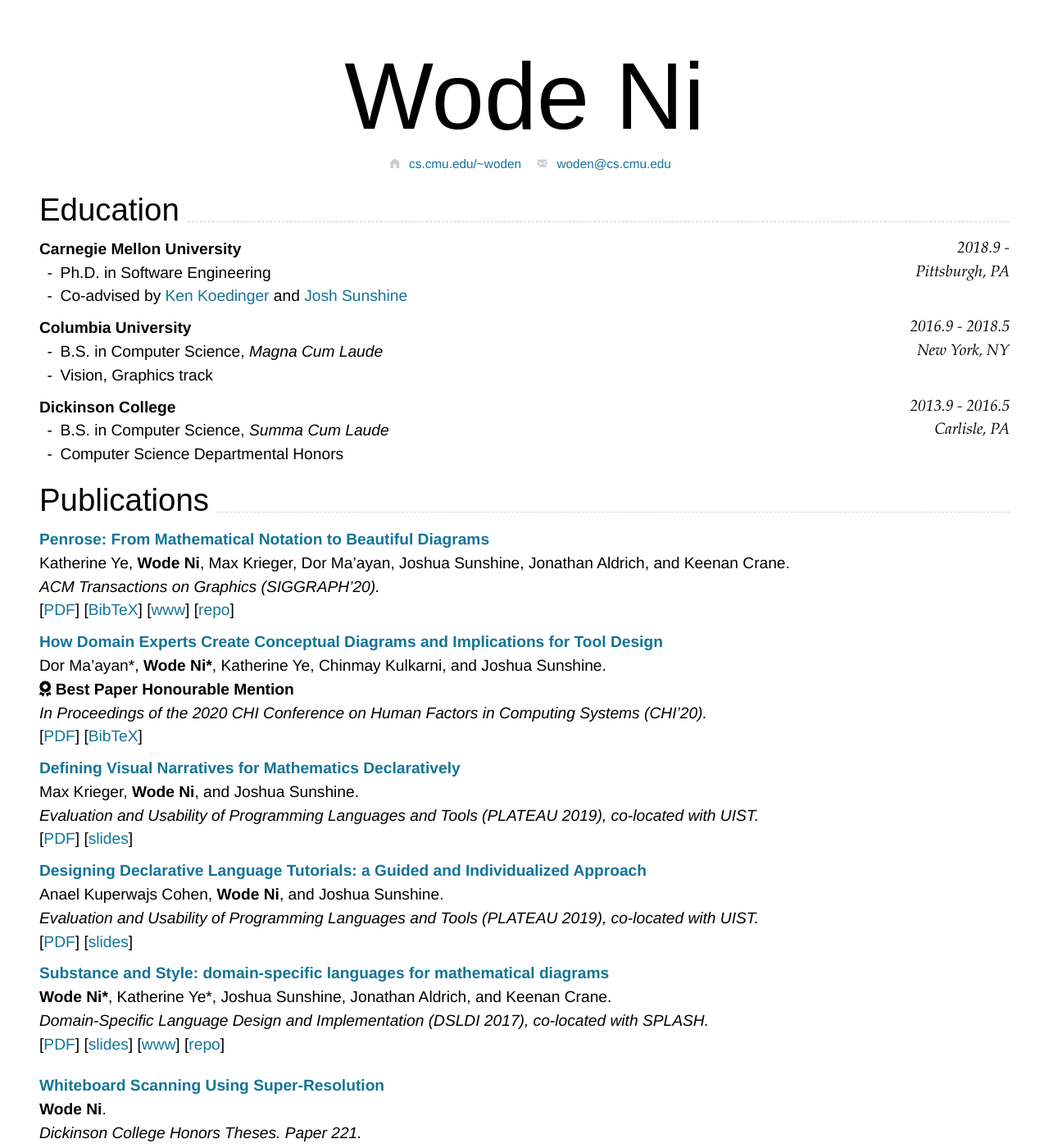
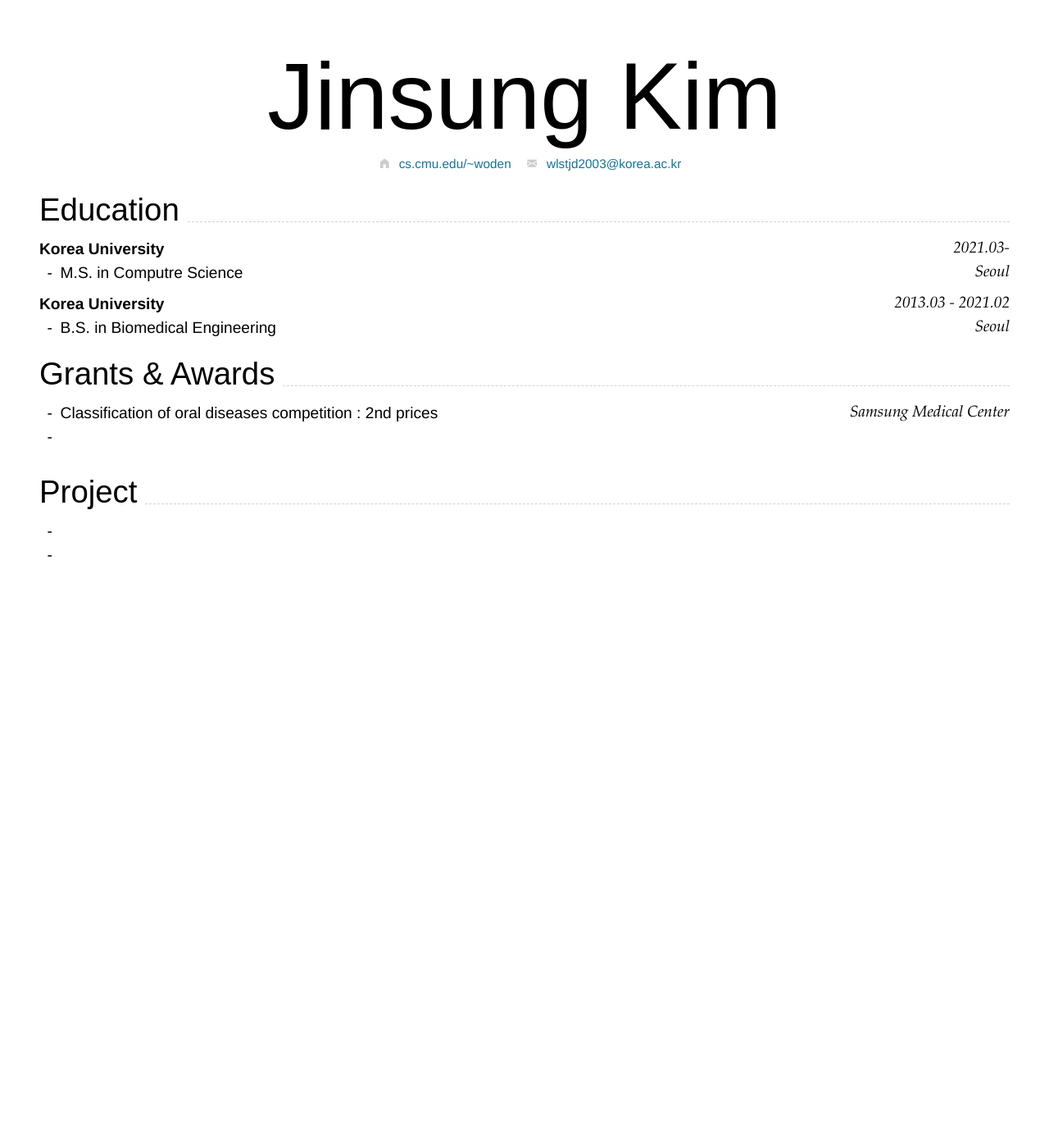
Before and after one commit to Onedas/Onedas.github.io, a Jekyll site: the page built from index.md, in a window 1280 px wide and 1400 px high. Shown: the whole window at 82% size. Built offline with Jekyll 4.4.1, drawn with Linux system fonts in a browser that asks for light colours; nearby versions of some CDN libraries; some of the changed text lies outside the part shown.

Commit message:
add basic inform

````diff
--- a/index.md
+++ b/index.md
@@ -1,157 +1,60 @@
 ---
 layout: cv
-title: Wode "Nimo" Ni
+title: Jinsung Kim
 email:
-  url: mailto:woden@cs.cmu.edu
-  text: woden@cs.cmu.edu
+  url: wlstjd2003@korea.ac.kr
+  text: wlstjd2003@korea.ac.kr
 homepage:
   url: http://cs.cmu.edu/~woden
   text: cs.cmu.edu/~woden
 ---
 
-# Wode **Ni**
+# Jinsung **Kim**
 
 <!--
 include contact information from the front matter
 Supported arguments:
+
     - homepage: url, text
-    - phone
-    - email
+        - phone: 010-9903-1174
+        - email: wlstjd2003@korea.ac.kr
 -->
 
 {% include cv-contact.html %}
 
 ## Education
 
-### **Carnegie Mellon University** `2018.9 -`
+### **Korea University** `2021.03-`
 
 ```
-Pittsburgh, PA
+Seoul
 ```
 
-- Ph.D. in Software Engineering
-- Co-advised by [Ken Koedinger](http://pact.cs.cmu.edu/koedinger.html) and [Josh Sunshine](http://www.cs.cmu.edu/~jssunshi/)
+- M.S. in Computre Science
 
-### **Columbia University** `2016.9 - 2018.5`
+
+
+### **Korea University** `2013.03 - 2021.02`
 
 ```
-New York, NY
+Seoul
 ```
 
-- B.S. in Computer Science, _Magna Cum Laude_
-- Vision, Graphics track
+- B.S. in Biomedical Engineering
 
-### **Dickinson College** `2013.9 - 2016.5`
 
-```
-Carlisle, PA
-```
 
-- B.S. in Computer Science, _Summa Cum Laude_
-- Computer Science Departmental Honors
+## Grants & Awards
 
-## Publications
-
-### [**Penrose: From Mathematical Notation to Beautiful Diagrams**](http://penrose.ink/media/Penrose_SIGGRAPH2020.pdf)
-Katherine Ye, **Wode Ni**, Max Krieger, Dor Ma'ayan, Joshua Sunshine, Jonathan Aldrich, and Keenan Crane.<br>
-_ACM Transactions on Graphics (SIGGRAPH'20)._<br>
-[[PDF](http://penrose.ink/media/Penrose_SIGGRAPH2020.pdf)]
-[[BibTeX]({{ page.homepage.url }}/assets/siggraph20-penrose.txt)]
-[[www](http://penrose.ink/siggraph20.html)]
-[[repo](https://github.com/penrose/penrose)]
-
-### [**How Domain Experts Create Conceptual Diagrams and Implications for Tool Design**]({{ page.homepage.url }}/assets/chi-20-natural-diagramming.pdf)
-
-Dor Ma'ayan\*, **Wode Ni\***, Katherine Ye, Chinmay Kulkarni, and Joshua Sunshine.<br>
-<i class="fas fa-award"></i> <strong>Best Paper Honourable Mention</strong><br>
-_In Proceedings of the 2020 CHI Conference on Human Factors in Computing Systems (CHI'20)._<br>
-[[PDF]({{ page.homepage.url }}/assets/chi-20-natural-diagramming.pdf)]
-[[BibTeX]({{ page.homepage.url }}/assets/chi-20-natural-diagramming.txt)]
-
-### [**Defining Visual Narratives for Mathematics Declaratively**](http://plateau-workshop.org/assets/papers-2019/9.pdf)
-
-Max Krieger, **Wode Ni**, and Joshua Sunshine.<br>
-_Evaluation and Usability of Programming Languages and Tools (PLATEAU 2019), co-located with UIST._<br>
-[[PDF](http://plateau-workshop.org/assets/papers-2019/9.pdf)]
-[[slides]({ page.homepage.url }}/aassets/plateau-19-presentation.pdf)]
-
-### [**Designing Declarative Language Tutorials: a Guided and Individualized Approach**](http://plateau-workshop.org/assets/papers-2019/2.pdf)
-
-Anael Kuperwajs Cohen, **Wode Ni**, and Joshua Sunshine.<br>
-_Evaluation and Usability of Programming Languages and Tools (PLATEAU 2019), co-located with UIST._<br>
-[[PDF](http://plateau-workshop.org/assets/papers-2019/2.pdf)]
-[[slides]({{ page.homepage.url }}/assets/plateau-19-presentation.pdf)]
-
-### [**Substance and Style: domain-specific languages for mathematical diagrams**](https://2017.splashcon.org/event/dsldi-2017-substance-and-style-domain-specific-languages-for-mathematical-diagrams)
-
-**Wode Ni\***, Katherine Ye\*, Joshua Sunshine, Jonathan Aldrich, and Keenan Crane.<br> _Domain-Specific Language Design and Implementation (DSLDI 2017), co-located with SPLASH._ <br>
-[[PDF]({{ page.homepage.url }}/assets/dsldi.pdf)]
-[[slides]({{ page.homepage.url }}/assets/dsldi-presentation.pdf)]
-[[www](http://penrose.ink)]
-[[repo](https://github.com/penrose/penrose)]
+- Classification of oral diseases competition : 2nd prices `Samsung Medical Center`
+-
 
 ---
 
-### [**Whiteboard Scanning Using Super-Resolution**](http://scholar.dickinson.edu/student_honors/221/)
+## Project
 
-**Wode Ni**.<br> _Dickinson College Honors Theses. Paper 221._<br>
-[[PDF]({{ page.homepage.url }}/assets/superres.pdf)]
+-
 
-## Experience
-
-### **Microsoft Research** `2020.5 -`
-
-_Research Intern_<br>
-
-### **Carnegie Mellon University, Research Experiences for Undergraduate** `2017.5 - 2017.8`
-
-_Research Assistant_<br>
-**Penrose** is a system that automatically visualizes mathematics using two domain-specific languages: **Substance** and **Style**. Co-advised by [Jonathan Aldrich](https://www.cs.cmu.edu/~./aldrich/), [Keenan Crane](https://www.cs.cmu.edu/~kmcrane/), [Joshua Sunshine](http://www.cs.cmu.edu/~jssunshi/), and [Katherine Ye](https://www.cs.cmu.edu/~kqy/), I designed and implemented the Style language, and extended the Substance language to support functions and logically quantified statements.
-
-### **Columbia University, Computer Graphics and User Interfaces Lab** `2017.1 - 2017.5`
-
-_Research Assistant_<br>
-Worked with prof. Steven Feiner, on **Cyber Affordance Visualization in Augumented Reality** project. Developed a Microsoft Hololens application that visualizes the Columbia campus in AR environment.
-
-### **AsiaInfo** `2015.6 - 2015.8`
-
-_Software Engineering Intern_<br>
-Worked on server-side web applications and server deployment tools.
-
-## Mentoring
-
-Max Krieger (CMU, independent research & [REUSE](https://www.cmu.edu/scs/isr/reuse/)) `CMU, 2018 - Now` <br>
-Courtney Miller (New College of Florida, [REUSE](https://www.cmu.edu/scs/isr/reuse/)) `CMU, 2019` <br>
-Anael Kuperwajs Cohen (Macalester College, [REUSE](https://www.cmu.edu/scs/isr/reuse/)) `CMU, 2019` <br>
-
-## Honors & Awards
-
-CHI'20 Best Paper Honourable Mention Award `CMU, 2020` <br>
-Phi Beta Kappa `Dickinson, 2018` <br>
-Excellence in Computer Science Award `Columbia, 2018` <br>
-Travel Award PL Mentoring Workshop (PLMW) `SPLASH, 2018` <br>
-Tau Beta Pi, Engineering Honor Society `Columbia, 2017` <br>
-Computer Science Departmental Honors `Dickinson, 2016` <br>
-Pi Mu Epsilon, Mathematics Honor Society `Dickinson, 2016` <br>
-Upsilon Pi Epsilon, Computer Science Honor Society `Dickinson, 2016` <br>
-Alpha Lambda Delta, First year Honor Society `Dickinson, 2013`<br>
-John Montgomery Scholarship `Dickinson, 2013` <br>
+-
 
 ---
-
-## Teaching
-
-Teaching Assistant, **Programming Languages and Translators (COMS 4115)** `Columbia, 2017 - 2018` <br>
-Teaching Assistant, **Introduction to Java II (COMP 132)** `Dickinson, 2016` <br>
-Peer Tutor, **Data Structures and Problem Solving (COMP 232)** `Dickinson, 2016` <br>
-Computer Lab Consultant `Dickinson, 2014 - 2016` <br>
-
-
-## Service
-
-Reviewer `CHI 2021`
-Research Experiences for Undergraduates in Software Engineering Admission Committee `CMU, 2019 - 2020`
-
-<!-- ### Footer
-
-Last updated: May 2013 -->
````
